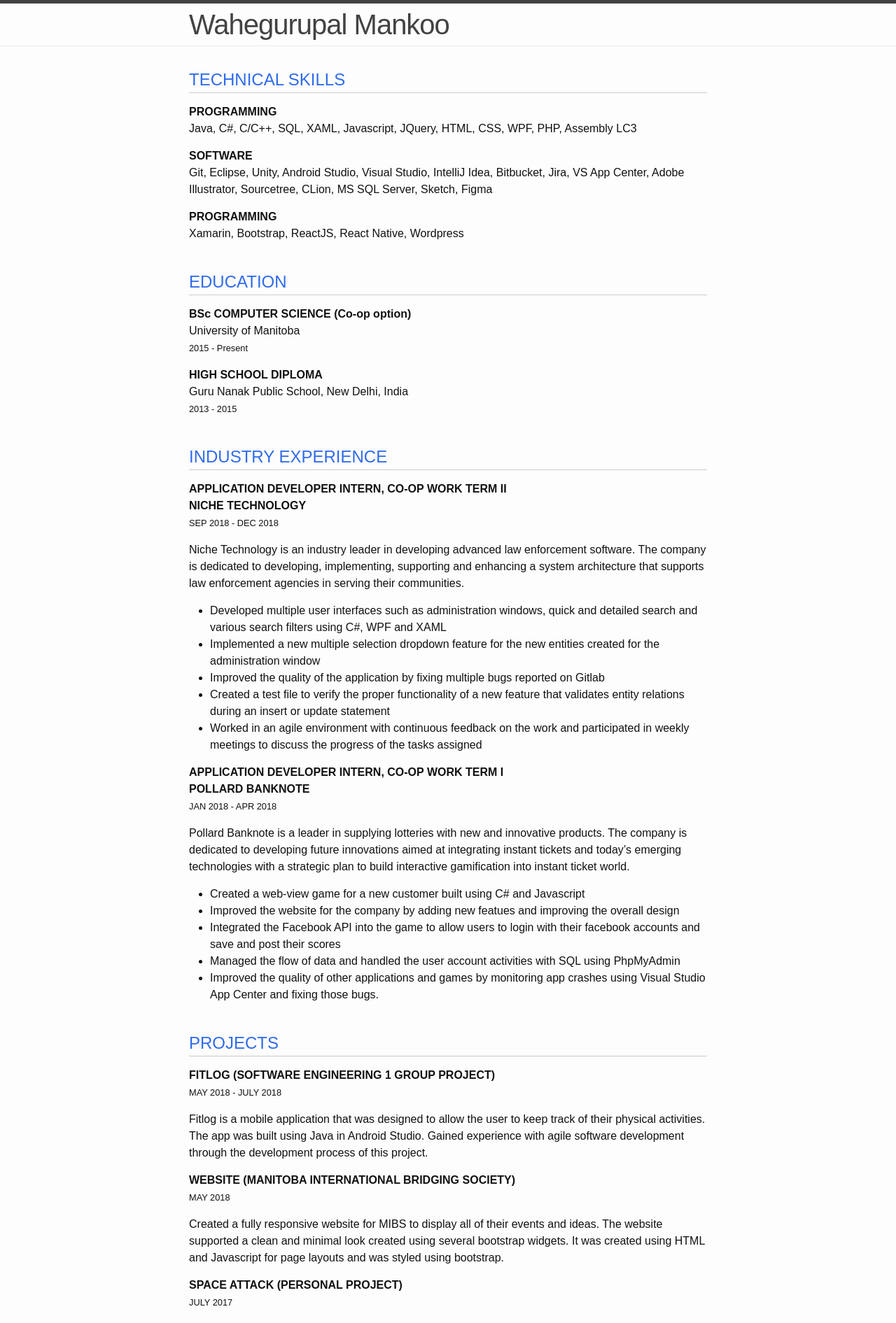
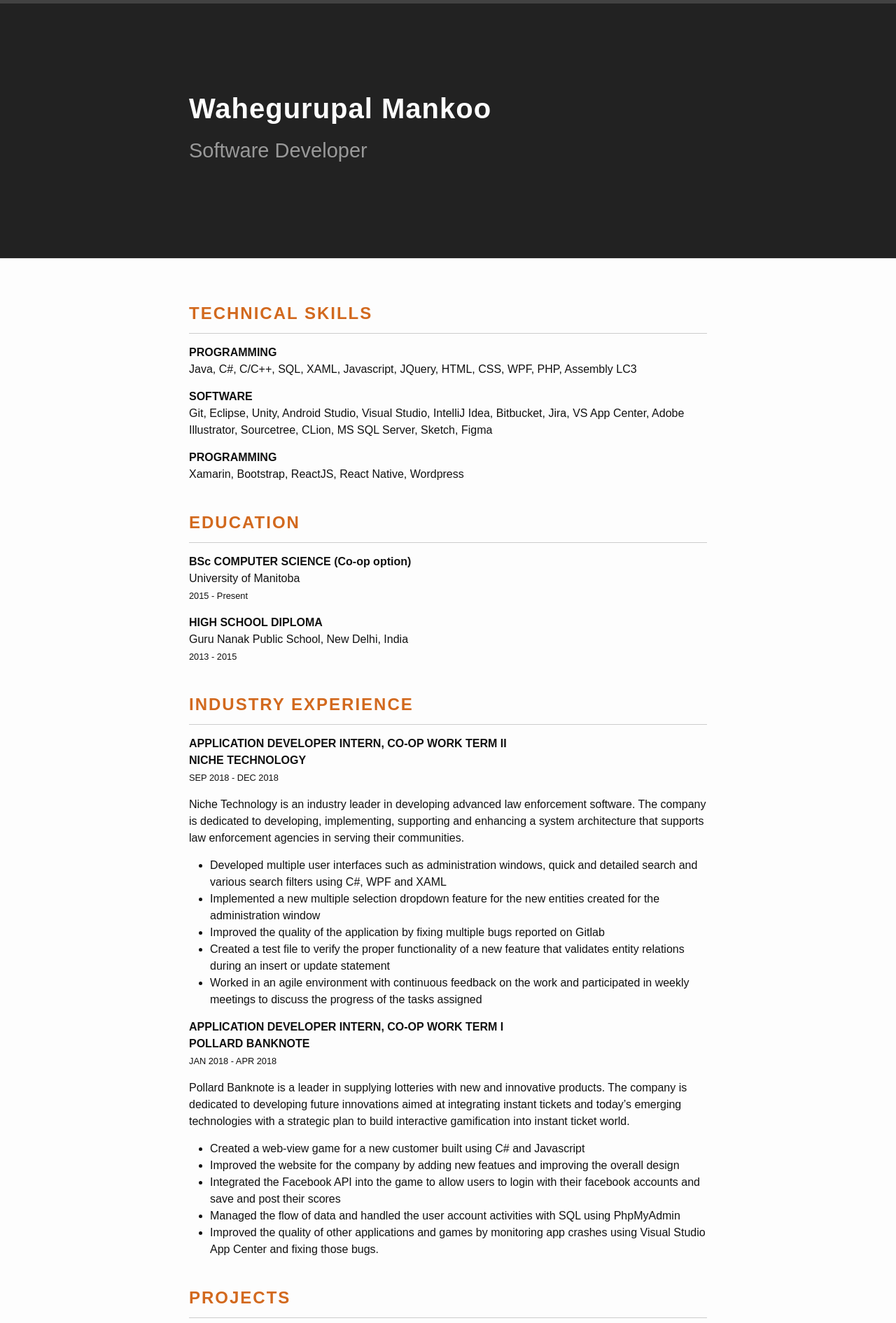
Before and after one commit to wahegurupal1912/resume, a Jekyll site: the page built from index.markdown, in a window 1280 px wide. Shown: the top 1891 px of the page at 70% size. Built offline with Jekyll 4.4.1, drawn with Linux system fonts in a browser that asks for light colours; some web fonts are replaced.

Commit message:
Changes the header

```diff
--- a/_includes/header.html
+++ b/_includes/header.html
@@ -3,32 +3,10 @@
     {%- assign default_paths = site.pages | map: "path" -%} {%- assign
     page_paths = site.header_pages | default: default_paths -%}
 
-    <span class="site-title" style=" font-size:2.5em;">{{
-      site.name | escape
-    }}</span>
+    <div class="resume-heading">
+      <h3 class="site-title">{{ site.name | escape }}</h3>
 
-    {%- if page_paths -%}
-    <nav class="site-nav">
-      <input type="checkbox" id="nav-trigger" class="nav-trigger" />
-      <label for="nav-trigger">
-        <span class="menu-icon">
-          <svg viewBox="0 0 18 15" width="18px" height="15px">
-            <path
-              d="M18,1.484c0,0.82-0.665,1.484-1.484,1.484H1.484C0.665,2.969,0,2.304,0,1.484l0,0C0,0.665,0.665,0,1.484,0 h15.032C17.335,0,18,0.665,18,1.484L18,1.484z M18,7.516C18,8.335,17.335,9,16.516,9H1.484C0.665,9,0,8.335,0,7.516l0,0 c0-0.82,0.665-1.484,1.484-1.484h15.032C17.335,6.031,18,6.696,18,7.516L18,7.516z M18,13.516C18,14.335,17.335,15,16.516,15H1.484 C0.665,15,0,14.335,0,13.516l0,0c0-0.82,0.665-1.483,1.484-1.483h15.032C17.335,12.031,18,12.695,18,13.516L18,13.516z"
-            />
-          </svg>
-        </span>
-      </label>
-
-      <div class="trigger">
-        {%- for path in page_paths -%} {%- assign my_page = site.pages | where:
-        "path", path | first -%} {%- if my_page.title -%}
-        <a class="page-link" href="{{ my_page.url | relative_url }}">{{
-          my_page.title | escape
-        }}</a>
-        {%- endif -%} {%- endfor -%}
-      </div>
-    </nav>
-    {%- endif -%}
+      <h3 class="resume--occupation">{{ site.occupation | escape }}</h3>
+    </div>
   </div>
 </header>
--- a/_sass/minima/_layout.scss
+++ b/_sass/minima/_layout.scss
@@ -242,7 +242,46 @@
   }
 }
 
+.site-header {
+  border-top: 5px solid #424242;
+  border-bottom: 1px solid #e8e8e8;
+  min-height: 55.95px;
+  position: relative;
+  background-color: #222;
+  /* color: #fff; */
+  margin-bottom: 30px;
+  padding: 120px 0;
+}
+
+.resume-heading {
+  display: flex;
+  justify-content: flex-start;
+  flex-direction: column;
+}
+
+.site-title {
+  font-weight: 600;
+  letter-spacing: 1px;
+  margin-bottom: 0;
+  font-size: 2.5em !important;
+  float: left;
+  color: #ffffff;
+}
+
+.resume--occupation {
+  font-size: 29px;
+  line-height: 38.4px;
+  text-align: start;
+  letter-spacing: normal;
+  padding-top: 11px;
+  font-weight: 100;
+  color: #999;
+}
+
 h2 {
   border-bottom: 1px solid #ccc;
-  color: rgb(47, 107, 236);
+  color: #d2691e;
+  padding-bottom: 10px;
+  letter-spacing: 2px;
+  font-weight: 600;
 }
--- a/index.markdown
+++ b/index.markdown
@@ -87,7 +87,7 @@ University of Manitoba<br />
 ## VOLUNTEER EXPERIENCE
 
 **VICE PRESIDENT**<br />
-**MANITOBA INTERNATIONAL BRIDGING SOCIETY**<br />
+MANITOBA INTERNATIONAL BRIDGING SOCIETY<br />
 <span style=" font-size:0.9em;">UNIVERSITY OF MANITOBA</span><br />
 <span style=" font-size:0.8em;">SEP 2018 - DEC 2018</span>
 
@@ -96,7 +96,7 @@ University of Manitoba<br />
 - Created marketing material using Adobe products
 
 **FOLKORAMA**<br />
-**PUNJAB CULTURE CENTRE**<br />
+PUNJAB CULTURE CENTRE<br />
 <span style=" font-size:0.9em;">WINNIPEG, MB</span><br />
 <span style=" font-size:0.8em;">AUG 2017</span>
 
@@ -104,7 +104,7 @@ University of Manitoba<br />
 - Helped in the parking department
 
 **HEAD BOY**<br />
-**GURU NANAK PUBLIC SCHOOL**<br />
+GURU NANAK PUBLIC SCHOOL<br />
 <span style=" font-size:0.9em;">NEW DELHI, INDIA</span><br />
 <span style=" font-size:0.8em;">2013 - 2015</span>
 
```
